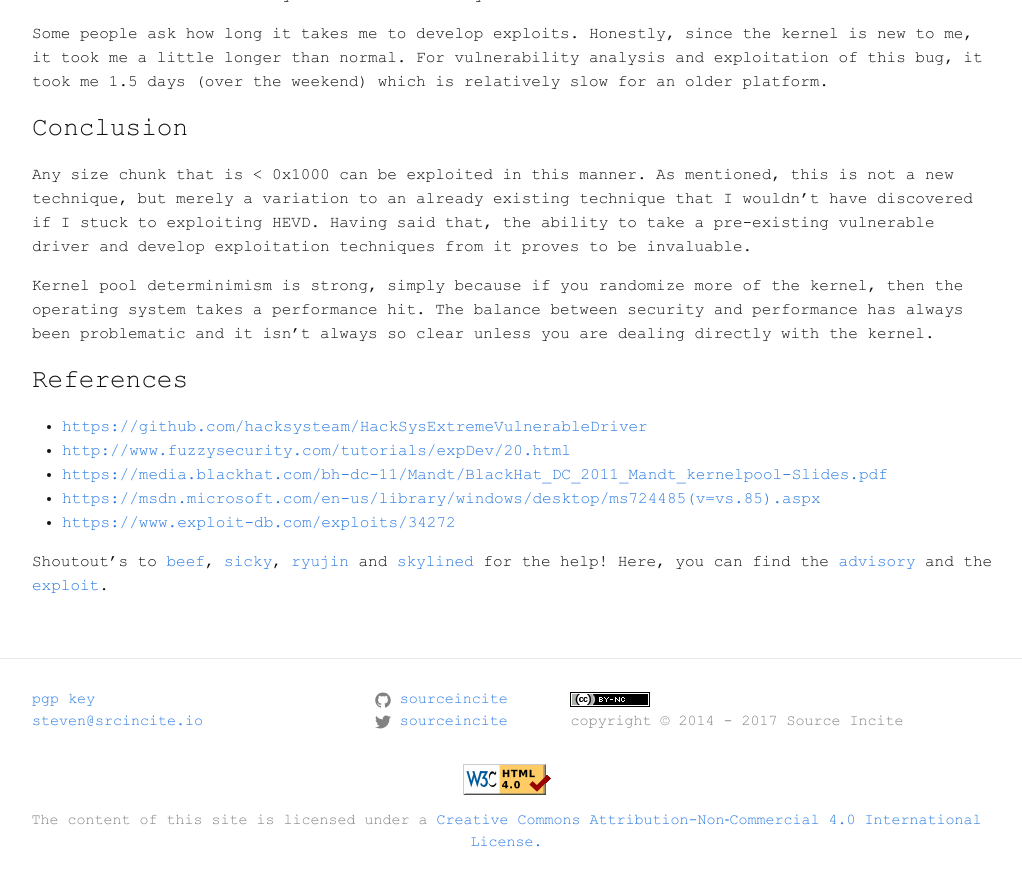
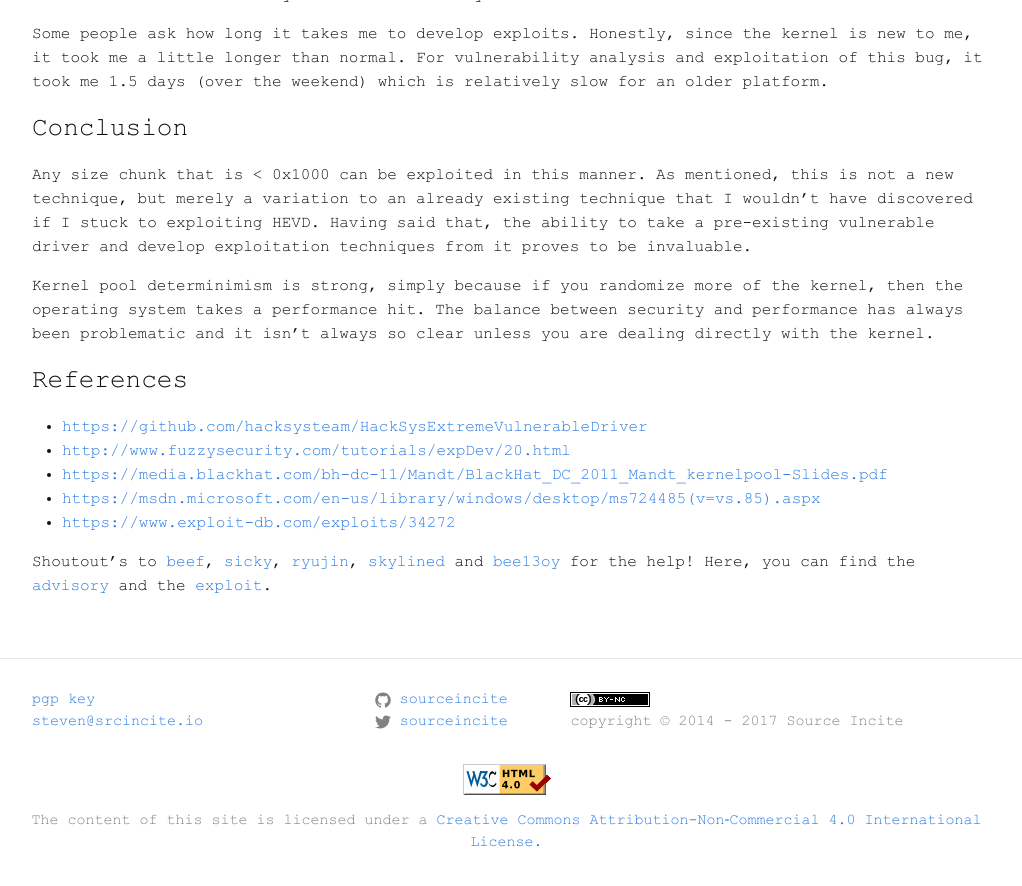
Before and after one commit to sourceincite/sourceincite.github.io, a Jekyll site: the page built from _posts/2017-09-06-sharks-in-the-pool-mixed-object-exploitation-in-the-windows-kernel-pool.md, in a window 1280 px wide and 900 px high, scrolled down 15016 px. Shown: the top 886 px of the window, without its empty margins (126-1148 px from the left). Built offline with Jekyll 4.4.1, drawn with Linux system fonts in a browser that asks for light colours.

Commit message:
added a shoutout to bee13oy

```diff
--- a/_posts/2017-09-06-sharks-in-the-pool-mixed-object-exploitation-in-the-windows-kernel-pool.md
+++ b/_posts/2017-09-06-sharks-in-the-pool-mixed-object-exploitation-in-the-windows-kernel-pool.md
@@ -633,11 +633,12 @@ Kernel pool determinimism is strong, simply because if you randomize more of the
 - [https://msdn.microsoft.com/en-us/library/windows/desktop/ms724485(v=vs.85).aspx](https://msdn.microsoft.com/en-us/library/windows/desktop/ms724485(v=vs.85).aspx)
 - [https://www.exploit-db.com/exploits/34272](https://www.exploit-db.com/exploits/34272)
 
-Shoutout's to [beef][FuzzySec], [sicky][sickness416], [ryujin][ryujin] and [skylined][skylined] for the help! Here, you can find the [advisory][advisory] and the [exploit][exploit].
+Shoutout's to [beef][FuzzySec], [sicky][sickness416], [ryujin][ryujin], [skylined][skylined] and [bee13oy][bee13oy] for the help! Here, you can find the [advisory][advisory] and the [exploit][exploit].
 
 [FuzzySec]: https://twitter.com/FuzzySec
 [sickness416]: https://twitter.com/sickness416
 [skylined]: https://twitter.com/berendjanwever
+[bee13oy]:https://twitter.com/bee13oy
 [ryujin]: https://twitter.com/ryujin
 [awe]: https://www.offensive-security.com/information-security-training/advanced-windows-exploitation/
 [hevd]: https://github.com/hacksysteam/HackSysExtremeVulnerableDriver
```
